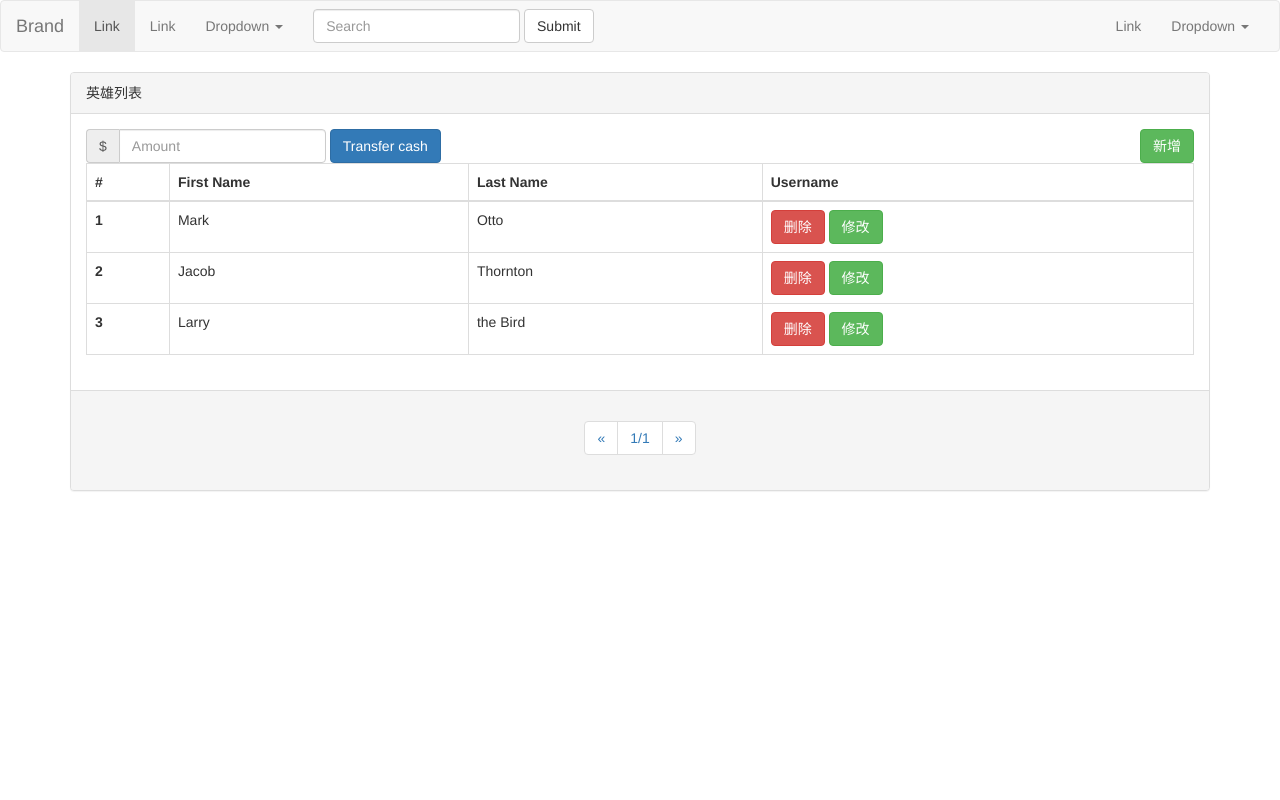
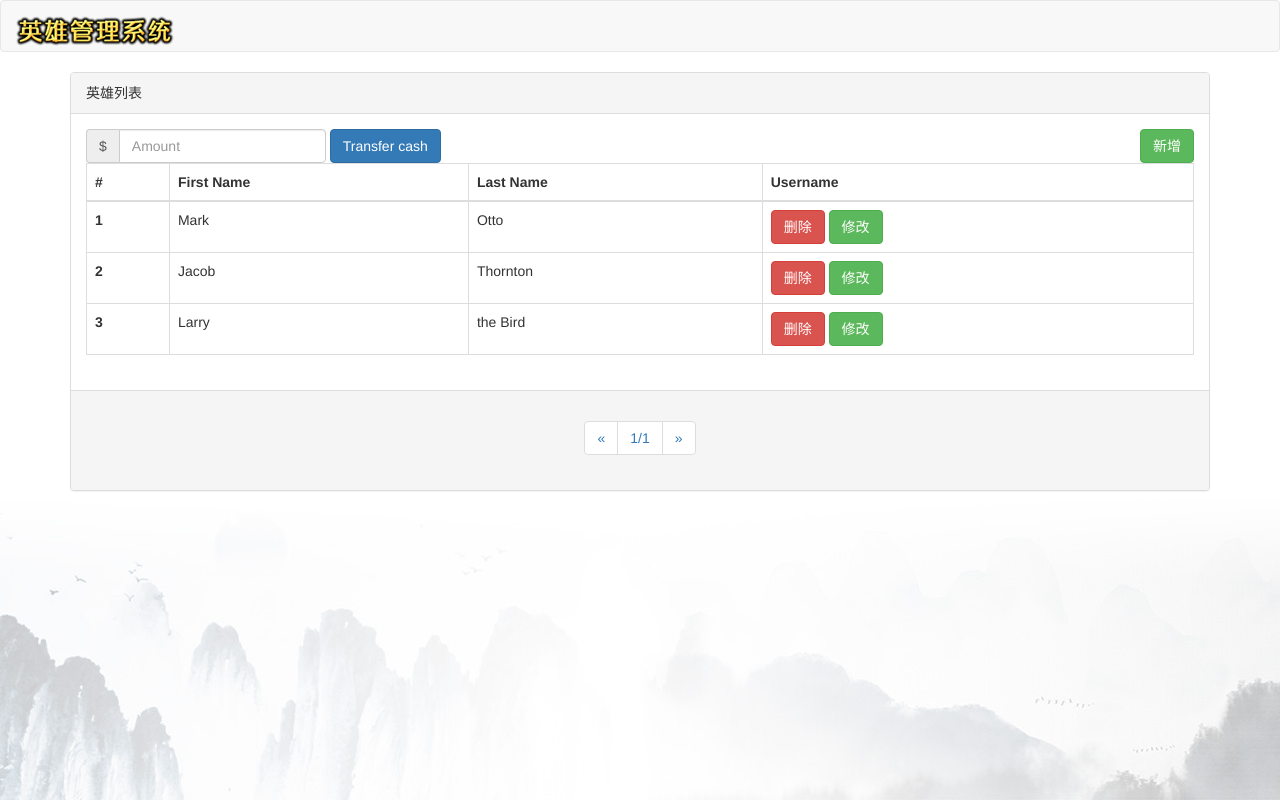
Before and after one commit to Mrluoying/manager, a plain HTML site: page index.html in a window 1280 px wide. Drawn offline with Linux system fonts and the light colour scheme.

Commit message:
增加背景图片和logo图片

```diff
--- a/index.html
+++ b/index.html
@@ -16,9 +16,26 @@
       <script src="http://cdn.bootcss.com/html5shiv/3.7.2/html5shiv.min.js"></script>
       <script src="http://cdn.bootcss.com/respond.js/1.4.2/respond.min.js"></script>
       <![endif]-->
+
+    <style>
+        .wrap {
+            position: fixed;
+            left: 0;
+            top: 0;
+            width: 100%;
+            height: 100%;
+            background: url('./images/bg03.jpg') no-repeat center bottom;
+            overflow: auto;
+
+        }
+
+
+    </style>
 </head>
 
 <body>
+
+    <div class="wrap">
         <!-- 导航条 -->
         <nav class="navbar navbar-default">
 
@@ -32,11 +49,11 @@
                         <span class="icon-bar"></span>
                         <span class="icon-bar"></span>
                     </button>
-                <a class="navbar-brand" href="#">Brand</a>
+                    <a class="navbar-brand"  href="#"><img src="./images/logo.png" alt=""></a>
                 </div>
 
                 <!-- Collect the nav links, forms, and other content for toggling -->
-            <div class="collapse navbar-collapse" id="bs-example-navbar-collapse-1">
+                <!-- <div class="collapse navbar-collapse" id="bs-example-navbar-collapse-1">
                     <ul class="nav navbar-nav">
                         <li class="active"><a href="#">Link <span class="sr-only">(current)</span></a></li>
                         <li><a href="#">Link</a></li>
@@ -74,7 +91,7 @@
                             </ul>
                         </li>
                     </ul>
-            </div>
+                </div> -->
                 <!-- /.navbar-collapse -->
             </div><!-- /.container-fluid -->
         </nav>
@@ -170,6 +187,9 @@
             </div>
         </div>
 
+    </div>
+
+
 </body>
 
 </html>
```
Lines whose indentation alone changed are shown as unchanged.
